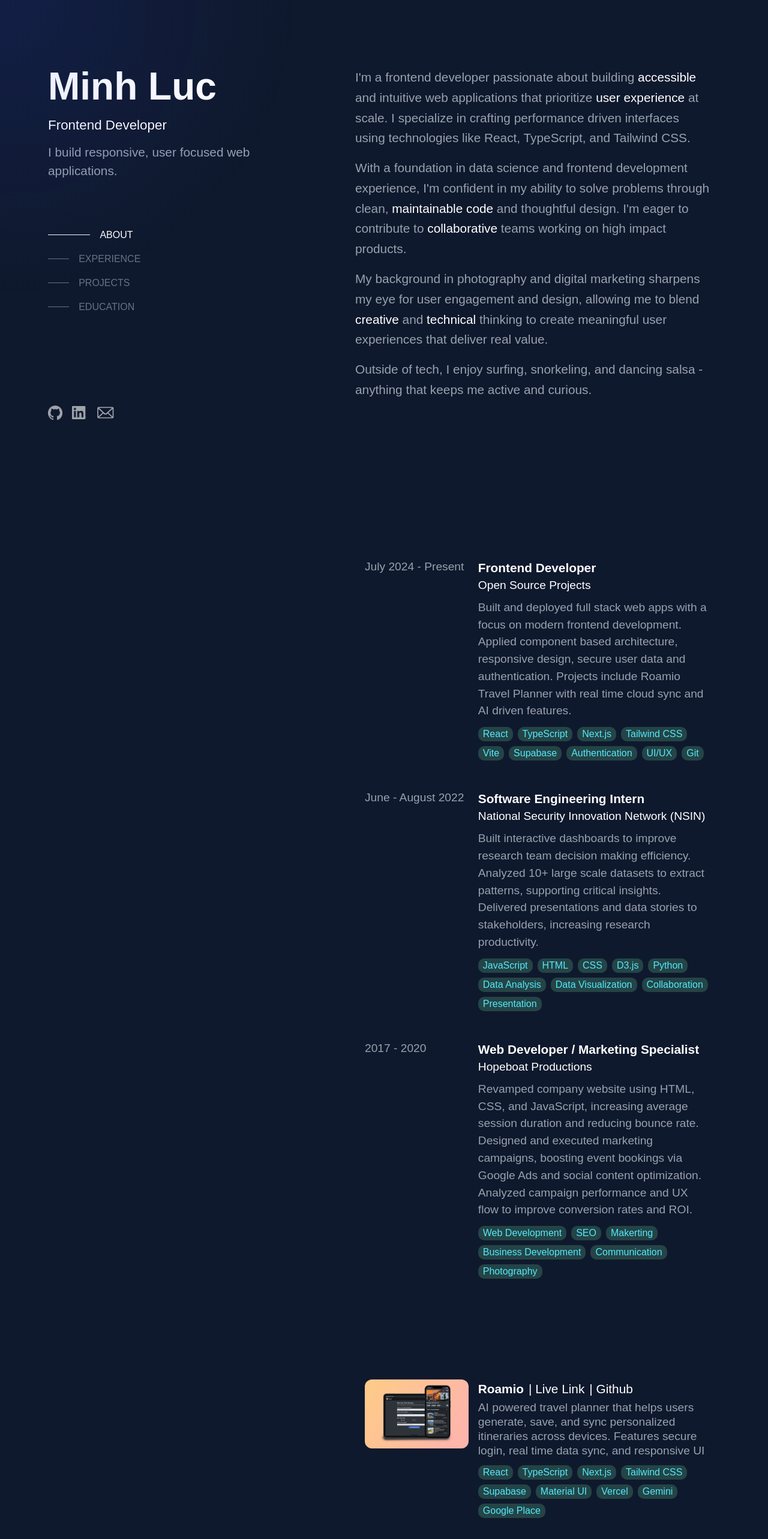
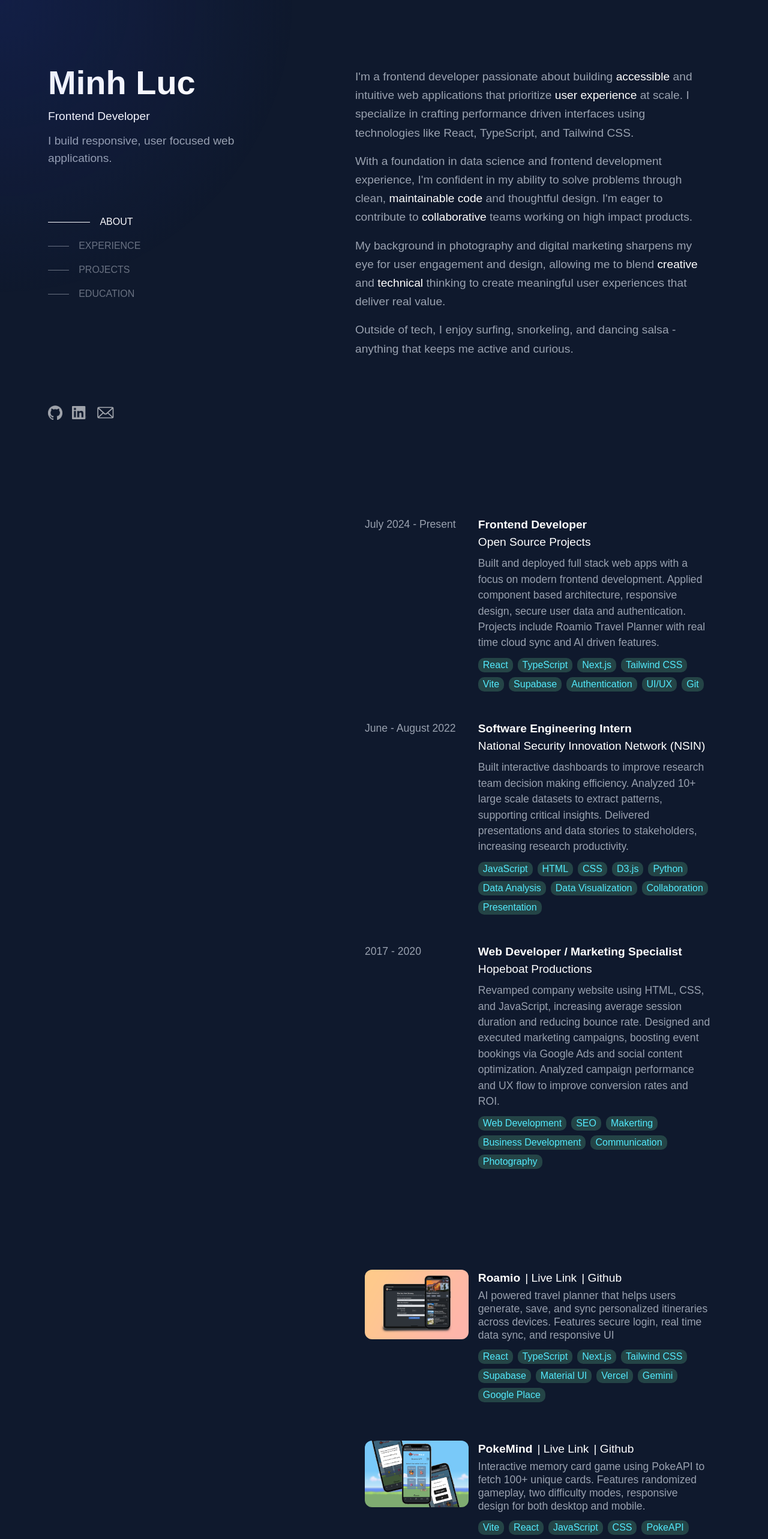
Before and after one commit to mluc404/portfolio, a Next.js app: page / in a window 1280 px wide. Shown: the top 2566 px of the page at 60% size. Built offline with nearby package versions, Linux system fonts and the light colour scheme.

Commit message:
fix: adjust font size mismatch

```diff
--- a/app/components/JobCard.tsx
+++ b/app/components/JobCard.tsx
@@ -8,15 +8,15 @@ export default function JobCard({ job }: { job: JobProps }) {
        sm:px-4 sm:py-6 rounded-xl"
     >
       {" "}
-      <div className="text-gray-400 text-[1rem] md:text-[1.2rem]">
+      <div className="text-gray-400 text-[1rem] md:text-[1.1rem]">
         {job.time}
       </div>
       <div className="flex flex-col">
-        <div className="font-semibold text-[1.1rem] md:text-[1.3rem]">
+        <div className="font-semibold text-[1.1rem] md:text-[1.2rem]">
           {job.title}
         </div>
         <div className="md:text-[1.2rem]">{job.company}</div>
-        <div className="text-gray-400 leading-normal my-2 mb-3 md:text-[1.2rem]">
+        <div className="text-gray-400 leading-normal my-2 mb-3 md:text-[1.1rem]">
           {job.description}
         </div>
         <div className="flex gap-2 flex-wrap">
--- a/app/components/LeftSide.tsx
+++ b/app/components/LeftSide.tsx
@@ -14,9 +14,9 @@ export default function LeftSide() {
     >
       <div className="flex flex-col gap-20 ">
         <div id="my-name" className="flex flex-col gap-0">
-          <h1 className="font-bold text-[2.8rem] md:text-[4rem]">Minh Luc</h1>
-          <p className="text-[1.2rem] md:text-[1.4rem]">Frontend Developer</p>
-          <p className="text-gray-400 mt-3 text-[1.1rem] md:text-[1.3rem]">
+          <h1 className="font-bold text-[2.8rem] md:text-[3.5rem]">Minh Luc</h1>
+          <p className="text-[1.2rem] md:text-[1.2rem]">Frontend Developer</p>
+          <p className="text-gray-400 mt-3 text-[1.1rem] md:text-[1.2rem]">
             I build responsive, user focused web applications.
           </p>
         </div>
--- a/app/components/ProjectCard.tsx
+++ b/app/components/ProjectCard.tsx
@@ -12,7 +12,7 @@ export default function ProjectCard({ project }: { project: ProjectProps }) {
         <Image src={project.image} alt="project image" className="rounded-xl" />
       </div>
       <div className="flex flex-col gap-1">
-        <div className="font-semibold text-[1.1rem] flex items-center gap-2 md:text-[1.3rem]">
+        <div className="font-semibold text-[1.1rem] flex items-center gap-2 md:text-[1.2rem]">
           <span>{project.title}</span>
           <a
             href={project.link}
@@ -27,7 +27,7 @@ export default function ProjectCard({ project }: { project: ProjectProps }) {
             | Github
           </a>{" "}
         </div>
-        <div className="text-gray-400 leading-tight md:text-[1.2rem]">
+        <div className="text-gray-400 leading-tight md:text-[1.1rem]">
           {project.description}
         </div>
         <div className="flex gap-2 mt-2 flex-wrap">
--- a/app/components/RightSide.tsx
+++ b/app/components/RightSide.tsx
@@ -11,7 +11,7 @@ export default function RightSide() {
       <div id="about" className="flex flex-col gap-0 relative">
         <div className="blur-heading">ABOUT</div>{" "}
         <div
-          className="flex flex-col gap-4 text-gray-400 text-[1.05rem] md:text-[1.3rem]
+          className="flex flex-col gap-4 text-gray-400 text-[1.05rem] md:text-[1.2rem]
         leading-relaxed md:pt-4 md:pr-4"
         >
           <p>
--- a/app/components/SchoolCard.tsx
+++ b/app/components/SchoolCard.tsx
@@ -8,12 +8,12 @@ export default function SchoolCard({ school }: { school: SchoolProps }) {
        transition-all duration-200 ease-in-out"
     >
       {" "}
-      <div className="hidden sm:block text-gray-400 text-[1rem] md:text-[1.2rem] ">
+      <div className="hidden sm:block text-gray-400 text-[1rem] md:text-[1.1rem] ">
         {school.time}
       </div>
       <div className="flex flex-col w-full">
         <div className="flex justify-between w-full">
-          <div className="font-semibold text-[1.1rem] md:text-[1.3rem] ">
+          <div className="font-semibold text-[1.1rem] md:text-[1.2rem] ">
             {school.school}
           </div>
           <div className="sm:hidden text-gray-400 text-[1rem] ">
@@ -21,7 +21,7 @@ export default function SchoolCard({ school }: { school: SchoolProps }) {
           </div>
         </div>
 
-        <div className="text-gray-400 leading-tight my-2 mb-3 italic md:text-[1.2rem]">
+        <div className="text-gray-400 leading-tight my-2 mb-3 italic md:text-[1.1rem]">
           {school.major}
         </div>
       </div>
```
